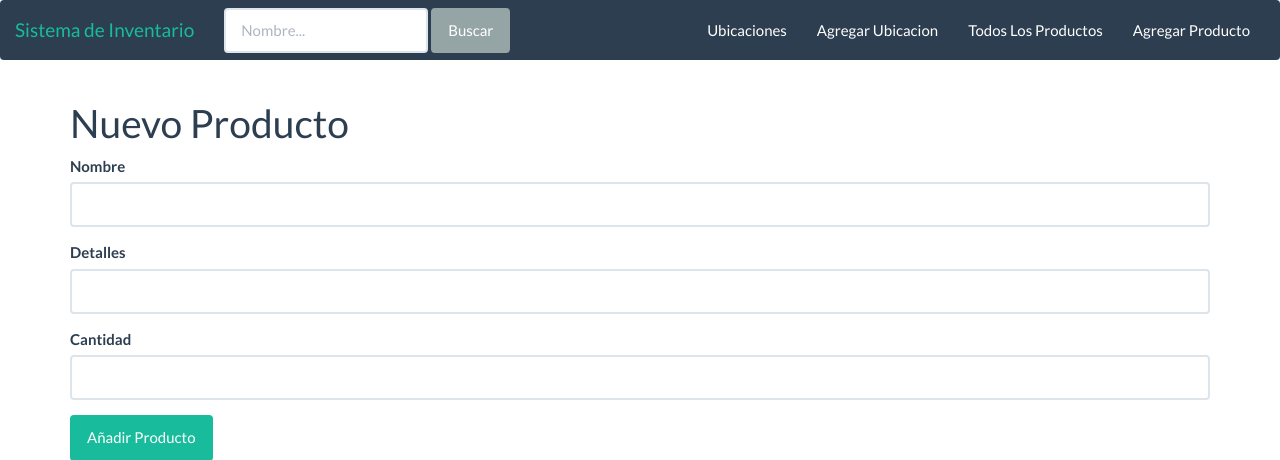
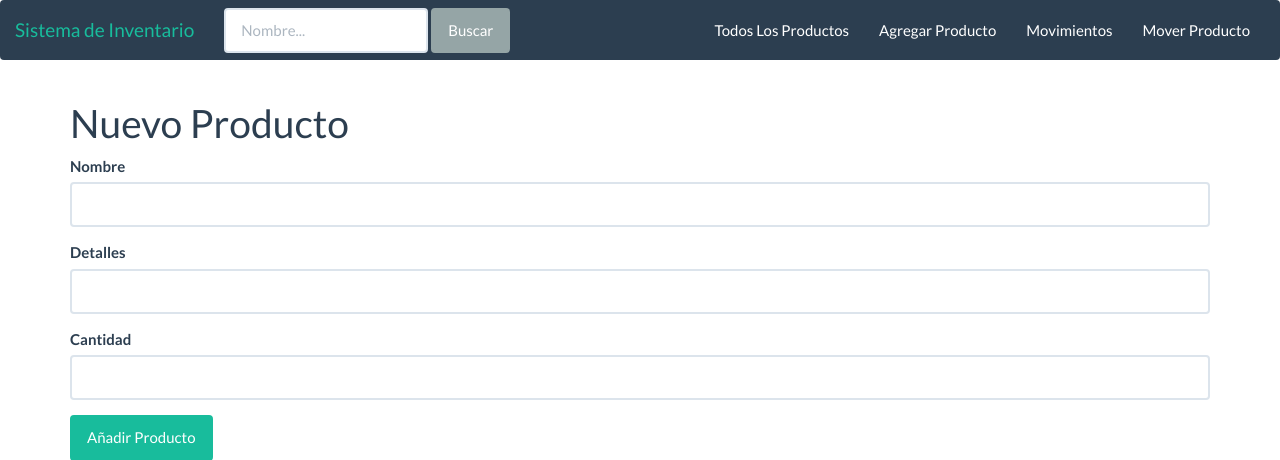
Before and after one commit to reybritez/jauscrapper, a Flask app: page /agregar_producto in a window 1280 px wide. Shown: the top 460 px of the page. Run offline with Flask 2, Linux system fonts and the light colour scheme; some libraries are stand-ins or nearby versions.

Commit message:
añadi enlaces movimientos y retire otros

```diff
--- a/templates/layouts/master.html
+++ b/templates/layouts/master.html
@@ -31,10 +31,12 @@ contiene al header y a las importaciones principales del sitio-->
 			<button type="submit" class="btn btn-default">Buscar</button>
 		  </form>
 		  <ul class="nav navbar-nav navbar-right">
-			  <li><a href="{{ url_for('ubicaciones') }}">Ubicaciones</a></li>
-			  <li><a href="{{ url_for('agregar_ubicacion') }}">Agregar Ubicacion</a></li>
 			  <li><a href="{{ url_for('productos') }}">Todos Los Productos</a></li>
 			  <li><a href="{{ url_for('agregar_producto') }}">Agregar Producto</a></li>
+			  <!-- <li><a href="{{ url_for('ubicaciones') }}">Ubicaciones</a></li>
+			  <li><a href="{{ url_for('agregar_ubicacion') }}">Agregar Ubicacion</a></li> -->
+			  <li><a href="{{ url_for('movimientos') }}">Movimientos</a></li>
+			  <li><a href="{{ url_for('mover_producto') }}">Mover Producto</a></li>
 		  </ul>
 		</div>
 	  </div>
```
